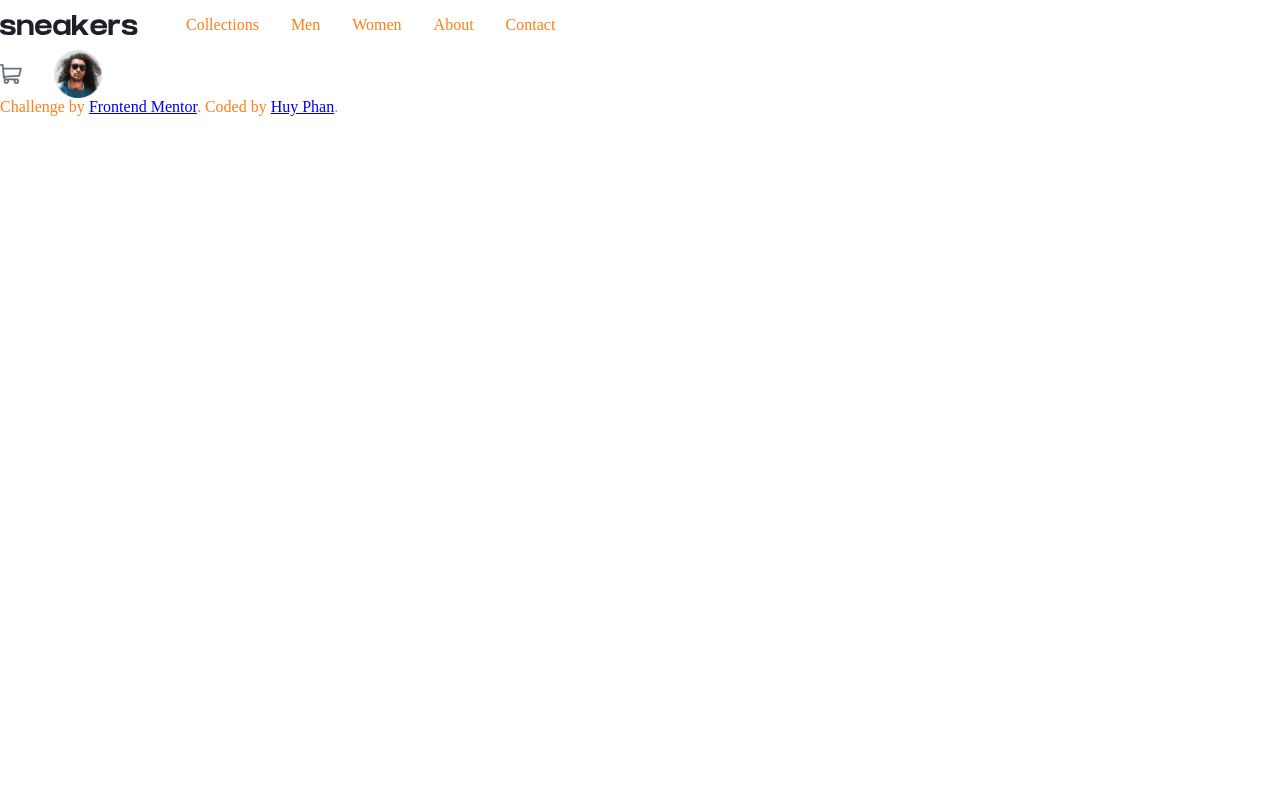
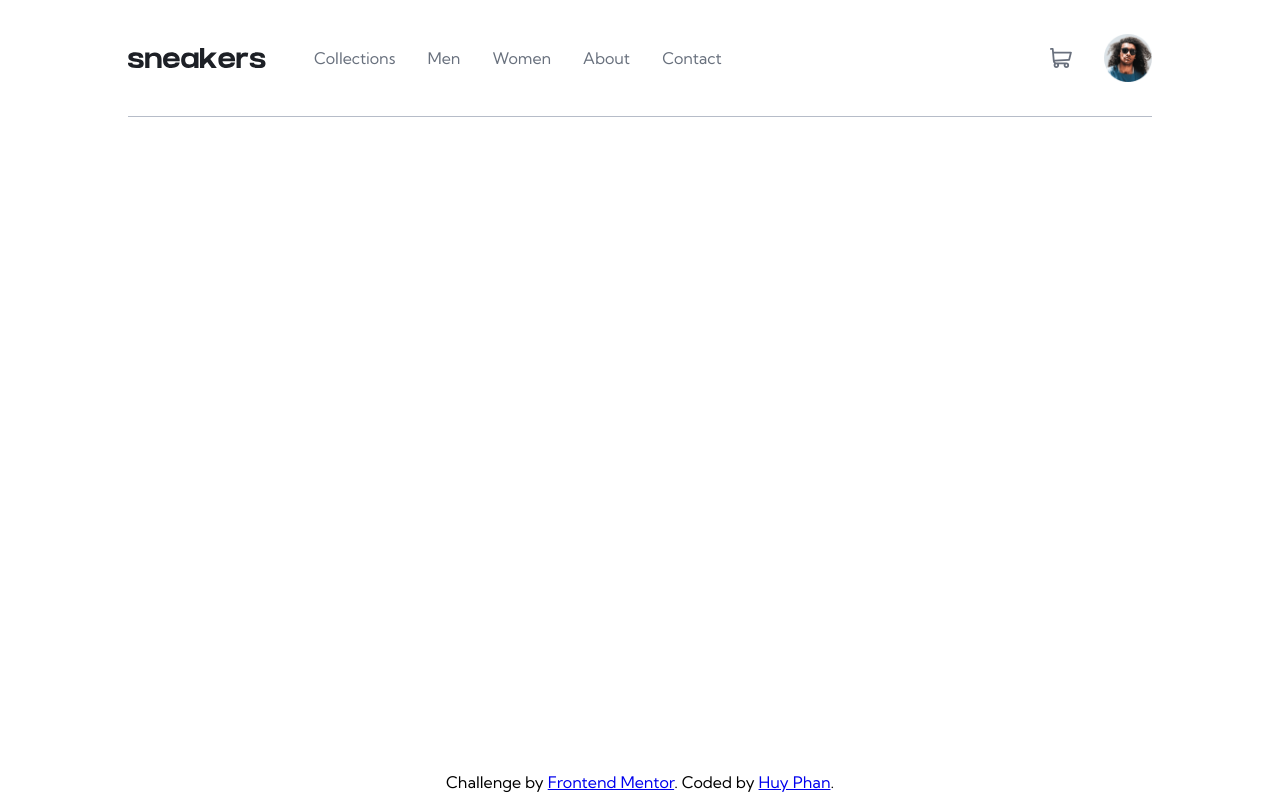
Before and after one commit to huyphan2210/ecommerce-product-page, an Angular app: page / in a window 1280 px wide. Built offline with nearby package versions, Linux system fonts and the light colour scheme.

Commit message:
Global css

```diff
--- a/src/styles.sass
+++ b/src/styles.sass
@@ -1,8 +1,50 @@
+@import url('https://fonts.googleapis.com/css2?family=Kumbh+Sans:wght@400;700&display=swap')
+
 :root
   --orange: hsl(26, 100%, 55%)
   --pale-orange: hsl(25, 100%, 94%)
 
+  --very-dark-blue: hsl(220, 13%, 13%)
+  --dark-grayish-blue: hsl(219, 9%, 45%)
+  --grayish-blue: hsl(220, 14%, 75%)
+  --light-grayish-blue: hsl(223, 64%, 98%)
+
 body
   min-height: 100vh
   margin: 0
-  color: var(--orange)
+  padding: 0 10% 0 10%
+
+body, input, button, textarea
+  font-family: 'Kumbh Sans', sans-serif
+
+input, button
+  border-style: solid
+
+  &:hover
+    cursor: pointer
+
+header
+  display: flex
+  justify-content: space-between
+  align-items: center
+  width: 100%
+  padding-block: 2rem
+  border-block-end: solid 0.1rem var(--grayish-blue)
+
+footer
+  position: absolute
+  width: 80%
+  text-align: center
+  bottom: 1vh
+
+@media screen and (max-aspect-ratio: 1)
+  body
+    padding: 0
+
+  header
+    width: calc(100% - 4rem)
+    border-block-end: none
+    padding: 2rem
+
+  footer
+    width: 100%
```
